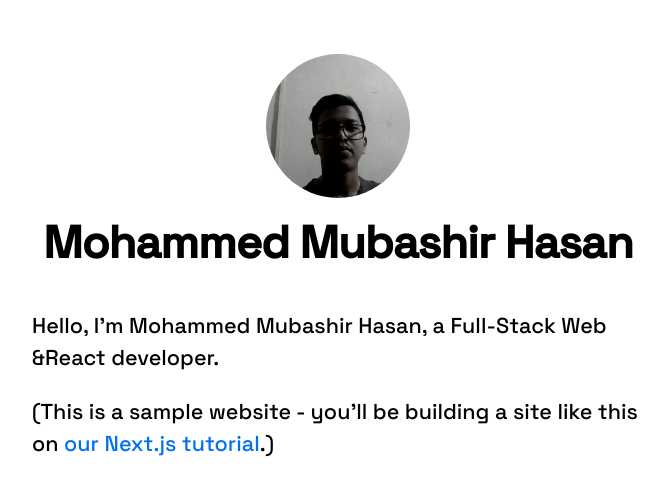
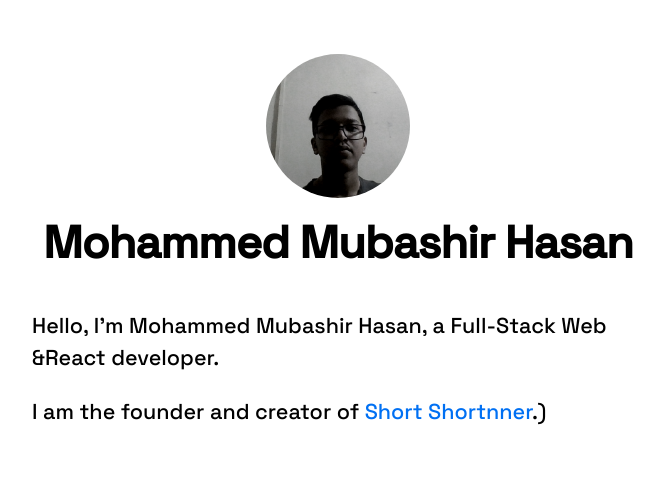
Before and after one commit to mubashir2005/short-shortnner-blog, a Next.js app: page / in a window 1280 px wide. Shown: the top 494 px of the page, without its empty margins (302-970 px from the left). Built offline with nearby package versions, Linux system fonts and the light colour scheme.

Commit message:
updated my profile blog

```diff
--- a/pages/index.js
+++ b/pages/index.js
@@ -14,8 +14,8 @@ export default function Home() {
           Hello, I'm Mohammed Mubashir Hasan, a Full-Stack Web &React developer.
         </p>
         <p>
-          (This is a sample website - you’ll be building a site like this on{" "}
-          <a href="https://nextjs.org/learn">our Next.js tutorial</a>.)
+          I am the founder and creator of{" "}
+          <a href="https://nextjs.org/learn">Short Shortnner</a>.)
         </p>
       </section>
     </Layout>
```
